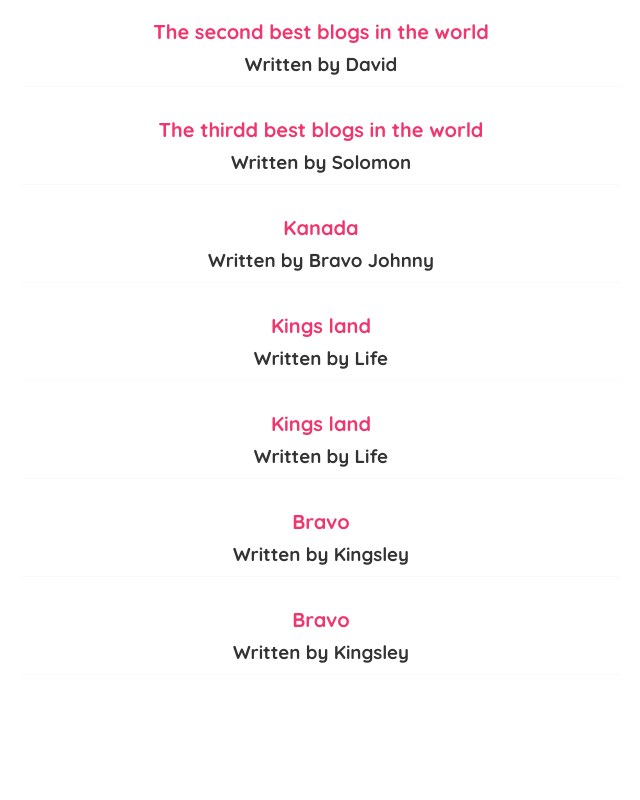
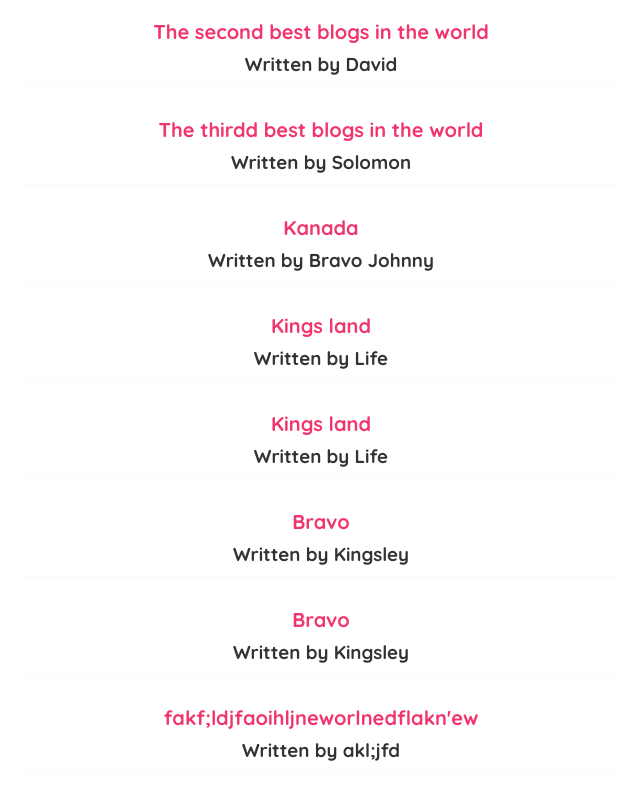
Before and after one commit to FrancisFlow/React-Blog, a React (Create React App) app: page / in a window 1280 px wide. Shown: the part 292-1092 px from the top of the page, without its empty margins (319-959 px from the left). Before the commit the page ends 1047 px from the top, so only its background shows below. Built offline with nearby package versions, Linux system fonts and the light colour scheme; data requests are answered from the project's data file.

Commit message:
Added useHistory from react router dom to redirect the user on form submission

```diff
--- a/data/db.json
+++ b/data/db.json
@@ -47,6 +47,12 @@
       "blogBody": "Alpha Bravo charlie delta echo foxtrot gamma hotel  India Juliet",
       "author": "Kingsley",
       "id": 8
+    },
+    {
+      "title": "fakf;ldjfaoihljneworlnedflakn'ew",
+      "blogBody": ";aljkfjkas;ljblkjabklj.alkared",
+      "author": "akl;jfd",
+      "id": 9
     }
   ]
 }
--- a/src/newBlog.js
+++ b/src/newBlog.js
@@ -1,4 +1,5 @@
 import { useState } from "react";
+import { useHistory } from "react-router-dom";
 
 const Create = () => {
 
@@ -7,6 +8,7 @@ const Create = () => {
     const [blogBody, setBlogBody]= useState('');
     const [author, setAuthor]= useState('');
     const [isPending, setIsPending]= useState(false);
+    const history=useHistory()
 
 
     const handleSubmit= (e) => {
@@ -20,6 +22,7 @@ const Create = () => {
         }).then(()=>{
             console.log("New blog created successfully")
             setIsPending(false);
+            history.push('/')
         })
     }
 
```
